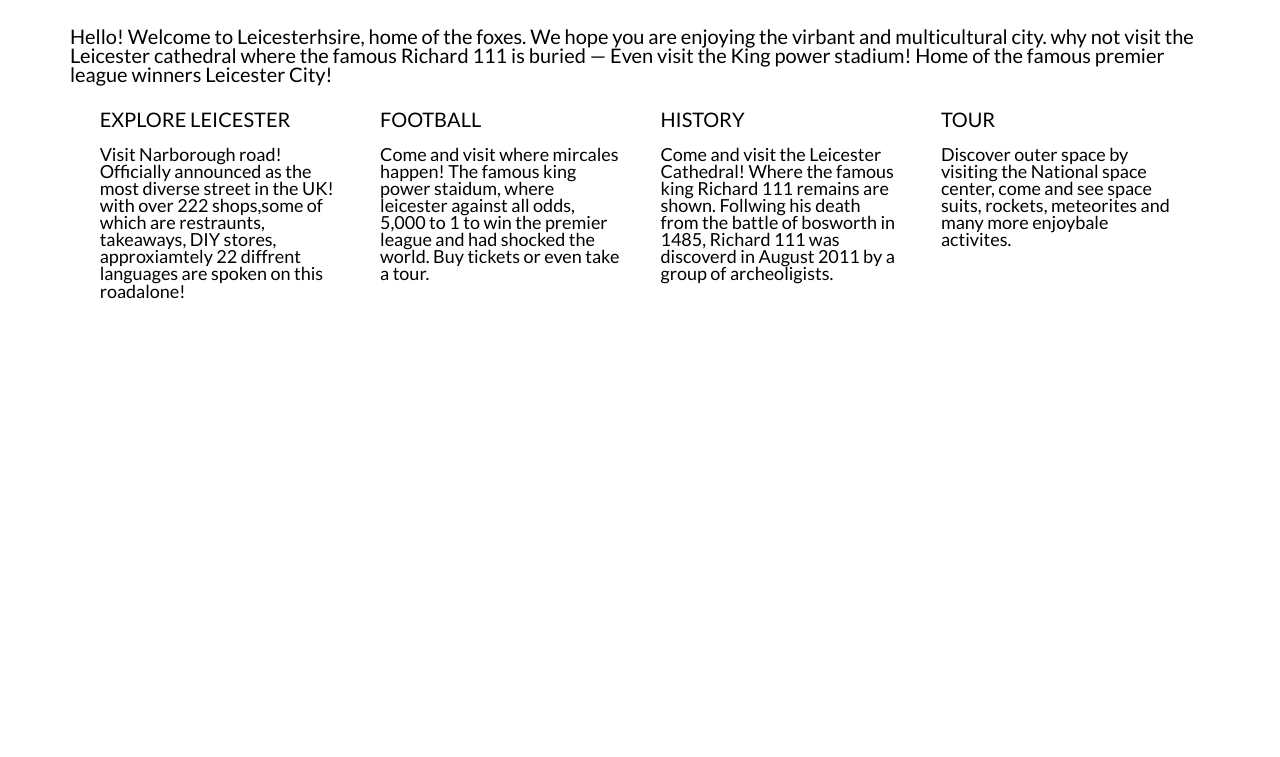
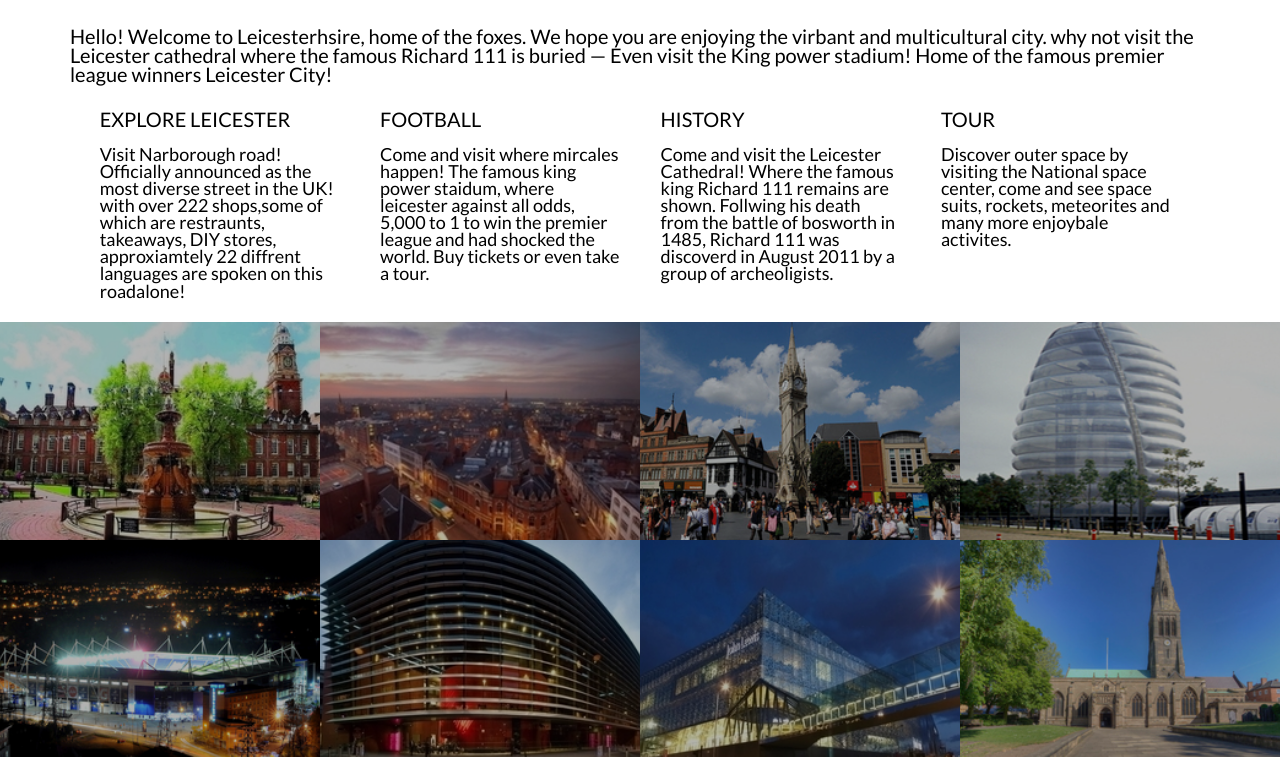
Before and after one commit to kasimbutt/Website, a plain HTML site: page index.html in a window 1280 px wide. Shown: the part 863-1620 px from the top of the page. Before the commit the page ends 1185 px from the top, so only its background shows below. Drawn offline with Linux system fonts and the light colour scheme.

Commit message:
Images/css effects
Added a collage of images, with a zoom in transition effect through css, effect comes into place when hover over images.

```diff
--- a/css/style.css
+++ b/css/style.css
@@ -179,3 +179,37 @@
   border-bottom: 2px solid #2ecc71;
 }
 /*nav bar*/
+
+
+/*Gallery*/
+.leicester-gallery {
+  list-style: none;
+  width: 100%;
+}
+
+.leicester-gallery li {
+  display: block;
+  float: left;
+  width: 25%;
+}
+
+.leicester-photo {
+  width: 100%;
+  margin: 0;
+  overflow: hidden;
+  background-color: #000;
+}
+
+.leicester-photo img {
+  opacity: 0.7;
+  width: 100%;
+  height: auto;
+  transform: scale(1.15);
+  transition: transform 0.5s, opacity 0.5s;
+}
+
+.leicester-photo img:hover {
+  transform: scale(1.03);
+  opacity: 1;
+
+}
--- a/index.html
+++ b/index.html
@@ -72,9 +72,76 @@
     Discover outer space by visiting the National space center, come and see space suits, rockets, meteorites and many more enjoybale activites.
   </p>
 </div>
+</div>
+
+</section>
+
+<section class="leicester-pic">
+  <ul class="leicester-gallery">
+    <li>
+      <figure class="leicester-photo">
+        <img src="images/pic1.jpg"  alt="Leicester Fountain" style="width:100;">
+
+      </figure>
+    </li>
+
+    <li>
+      <figure class="leicester-photo">
+        <img src="images/pic2.jpg" alt="Leicester Skyline" style="width:100;">
+
+      </figure>
+    </li>
+
+    <li>
+      <figure class="leicester-photo">
+        <img src="images/pic3.jpg" alt="Leicester Clocktower" style="width:100;">
+
+      </figure>
+    </li>
+
+    <li>
+      <figure class="leicester-photo">
+        <img src="images/pic4.jpg" alt="National Space center" style="width:100;">
+
+      </figure>
+    </li>
+  </ul>
+
+  <ul class="leicester-gallery">
+    <li>
+      <figure class="leicester-photo">
+        <img src="images/pic5.jpg"  alt="King Power Stadium" style="width:100;">
+
+      </figure>
+    </li>
+
+    <li>
+      <figure class="leicester-photo">
+        <img src="images/pic6.jpg" alt="Curve Theatre" style="width:100;">
+
+      </figure>
+    </li>
+
+    <li>
+      <figure class="leicester-photo">
+        <img src="images/pic7.jpg" alt="John Lewis" style="width:100;">
+
+      </figure>
+    </li>
+
+    <li>
+      <figure class="leicester-photo">
+        <img src="images/pic8.jpg" alt="Leicester Cathedral" style="width:100;">
+
+      </figure>
+    </li>
+  </ul>
 
 
-</div>
+
+
+
+
 
 </section>
 
```
Also changed, not shown: images/pic1.jpg (added), images/pic10.png (added), images/pic2.jpg (added), images/pic3.jpg (added), images/pic4.jpg (added), images/pic5.jpg (added), images/pic6.jpg (added), images/pic7.jpg (added), images/pic8.jpg (added), images/pic9.jpg (added).
